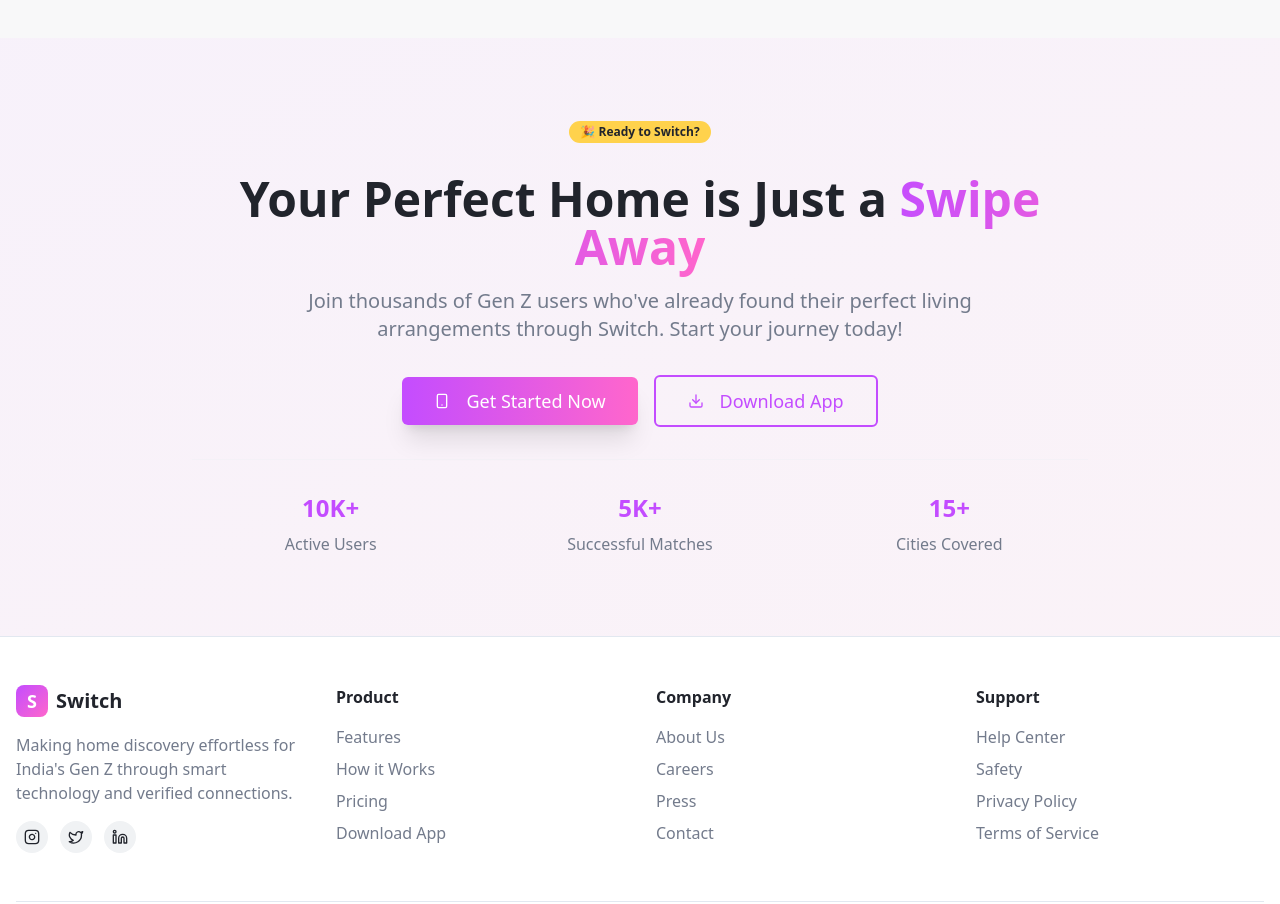
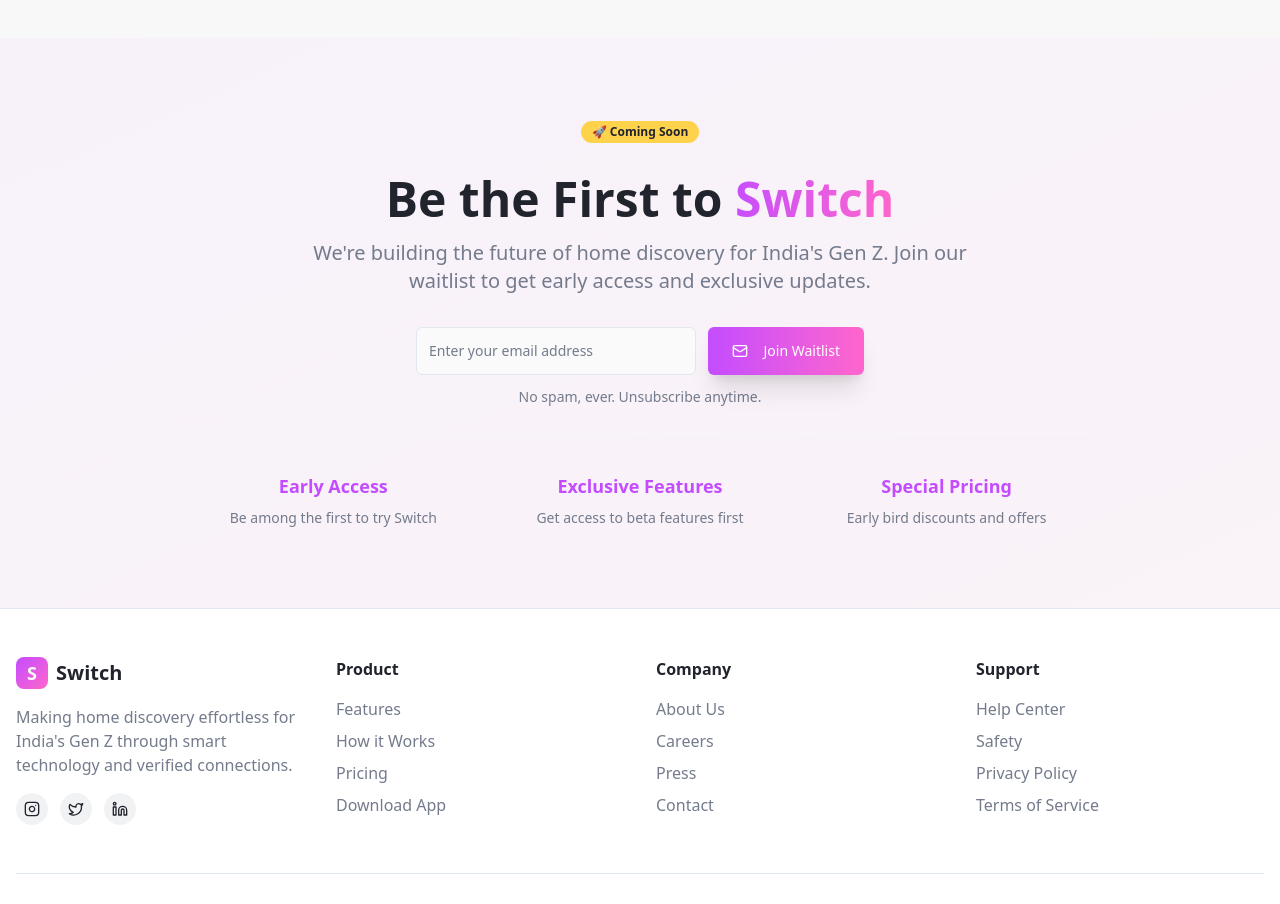
Before and after one commit to farazghani/switch, a React (Vite) app: page / in a window 1280 px wide. Shown: the part 2120-3024 px from the top of the page. Built offline with nearby package versions, Linux system fonts and the light colour scheme.

Commit message:
Add early user email section
Add a section to the landing page for users to sign up as early adopters via email.

```diff
--- a/src/components/CTA.tsx
+++ b/src/components/CTA.tsx
@@ -1,52 +1,98 @@
 import { Button } from "@/components/ui/button";
 import { Badge } from "@/components/ui/badge";
-import { Smartphone, Download } from "lucide-react";
+import { Input } from "@/components/ui/input";
+import { Mail, Bell } from "lucide-react";
+import { useState } from "react";
+import { useToast } from "@/hooks/use-toast";
 
 const CTA = () => {
+  const [email, setEmail] = useState("");
+  const [isSubmitted, setIsSubmitted] = useState(false);
+  const { toast } = useToast();
+
+  const handleSubmit = (e: React.FormEvent) => {
+    e.preventDefault();
+    if (email) {
+      setIsSubmitted(true);
+      toast({
+        title: "Thanks for joining our waitlist!",
+        description: "We'll notify you as soon as Switch launches.",
+      });
+      setEmail("");
+      setTimeout(() => setIsSubmitted(false), 3000);
+    }
+  };
+
   return (
     <section className="py-20 bg-gradient-to-br from-primary/5 to-accent/5">
       <div className="container mx-auto px-4">
         <div className="max-w-4xl mx-auto text-center space-y-8">
           <Badge variant="secondary" className="w-fit mx-auto">
-            🎉 Ready to Switch?
+            🚀 Coming Soon
           </Badge>
 
           <div className="space-y-4">
             <h2 className="text-3xl md:text-5xl font-bold leading-tight">
-              Your Perfect Home is Just a
+              Be the First to
               <span className="bg-gradient-to-r from-primary to-accent bg-clip-text text-transparent">
-                {" "}Swipe Away
+                {" "}Switch
               </span>
             </h2>
             <p className="text-xl text-muted-foreground max-w-2xl mx-auto">
-              Join thousands of Gen Z users who've already found their perfect living
-              arrangements through Switch. Start your journey today!
+              We're building the future of home discovery for India's Gen Z.
+              Join our waitlist to get early access and exclusive updates.
             </p>
           </div>
 
-          <div className="flex flex-col sm:flex-row gap-4 justify-center items-center">
-            <Button variant="hero" size="lg" className="text-lg px-8 py-6">
-              <Smartphone className="mr-2 h-5 w-5" />
-              Get Started Now
-            </Button>
-            <Button variant="outline" size="lg" className="text-lg px-8 py-6">
-              <Download className="mr-2 h-5 w-5" />
-              Download App
-            </Button>
+          {/* Email Signup Form */}
+          <div className="max-w-md mx-auto">
+            <form onSubmit={handleSubmit} className="flex flex-col sm:flex-row gap-3">
+              <Input
+                type="email"
+                placeholder="Enter your email address"
+                value={email}
+                onChange={(e) => setEmail(e.target.value)}
+                className="flex-1 h-12 text-base"
+                required
+              />
+              <Button
+                type="submit"
+                variant="hero"
+                size="lg"
+                className="h-12 px-6"
+                disabled={isSubmitted}
+              >
+                {isSubmitted ? (
+                  <>
+                    <Bell className="mr-2 h-5 w-5" />
+                    Added!
+                  </>
+                ) : (
+                  <>
+                    <Mail className="mr-2 h-5 w-5" />
+                    Join Waitlist
+                  </>
+                )}
+              </Button>
+            </form>
+            <p className="text-sm text-muted-foreground mt-3">
+              No spam, ever. Unsubscribe anytime.
+            </p>
           </div>
 
-          <div className="grid grid-cols-1 md:grid-cols-3 gap-8 mt-16 pt-8 border-t border-border/20">
+          {/* Benefits for early users */}
+          <div className="grid grid-cols-1 md:grid-cols-3 gap-6 mt-12 pt-8 border-t border-border/20">
             <div className="text-center space-y-2">
-              <div className="text-2xl font-bold text-primary">10K+</div>
-              <div className="text-muted-foreground">Active Users</div>
+              <div className="text-lg font-semibold text-primary">Early Access</div>
+              <div className="text-sm text-muted-foreground">Be among the first to try Switch</div>
             </div>
             <div className="text-center space-y-2">
-              <div className="text-2xl font-bold text-primary">5K+</div>
-              <div className="text-muted-foreground">Successful Matches</div>
+              <div className="text-lg font-semibold text-primary">Exclusive Features</div>
+              <div className="text-sm text-muted-foreground">Get access to beta features first</div>
             </div>
             <div className="text-center space-y-2">
-              <div className="text-2xl font-bold text-primary">15+</div>
-              <div className="text-muted-foreground">Cities Covered</div>
+              <div className="text-lg font-semibold text-primary">Special Pricing</div>
+              <div className="text-sm text-muted-foreground">Early bird discounts and offers</div>
             </div>
           </div>
         </div>
```
